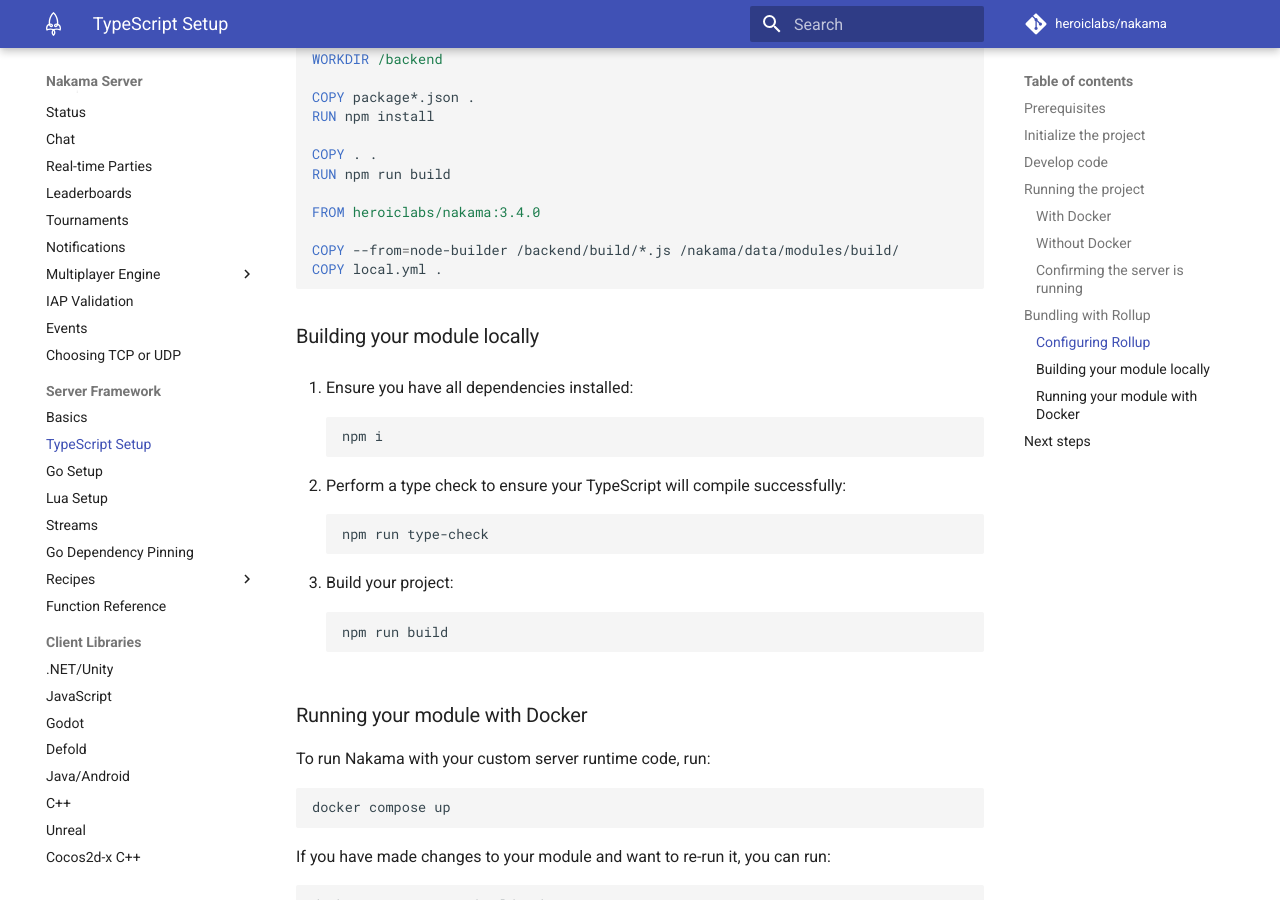
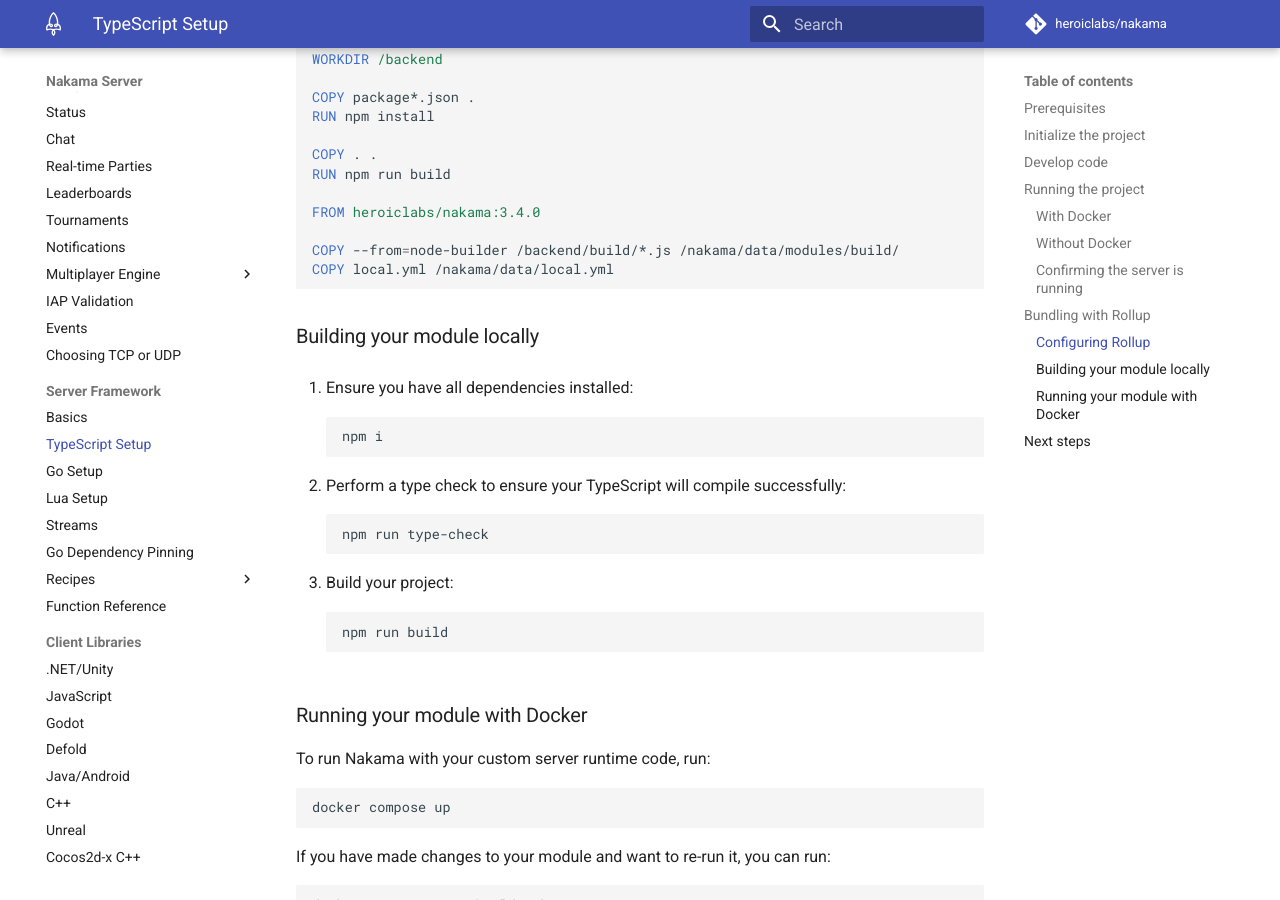
Before and after one commit to heroiclabs/nakama-docs, an MkDocs documentation site: the page built from docs/nakama/server-framework/typescript-setup.md, in a window 1280 px wide and 900 px high, scrolled down 9060 px. Built offline with MkDocs 1.6.1 and Material for MkDocs 9.7.7, drawn with Linux system fonts in a browser that asks for light colours; comment, search, counter and statistics services are not loaded.

Commit message:
Update typescript-setup.md

````diff
--- a/docs/nakama/server-framework/typescript-setup.md
+++ b/docs/nakama/server-framework/typescript-setup.md
@@ -388,7 +388,7 @@
   FROM heroiclabs/nakama:3.4.0
 
   COPY --from=node-builder /backend/build/*.js /nakama/data/modules/build/
-  COPY local.yml .
+  COPY local.yml /nakama/data/local.yml
   ```
 
 ### Building your module locally
````
